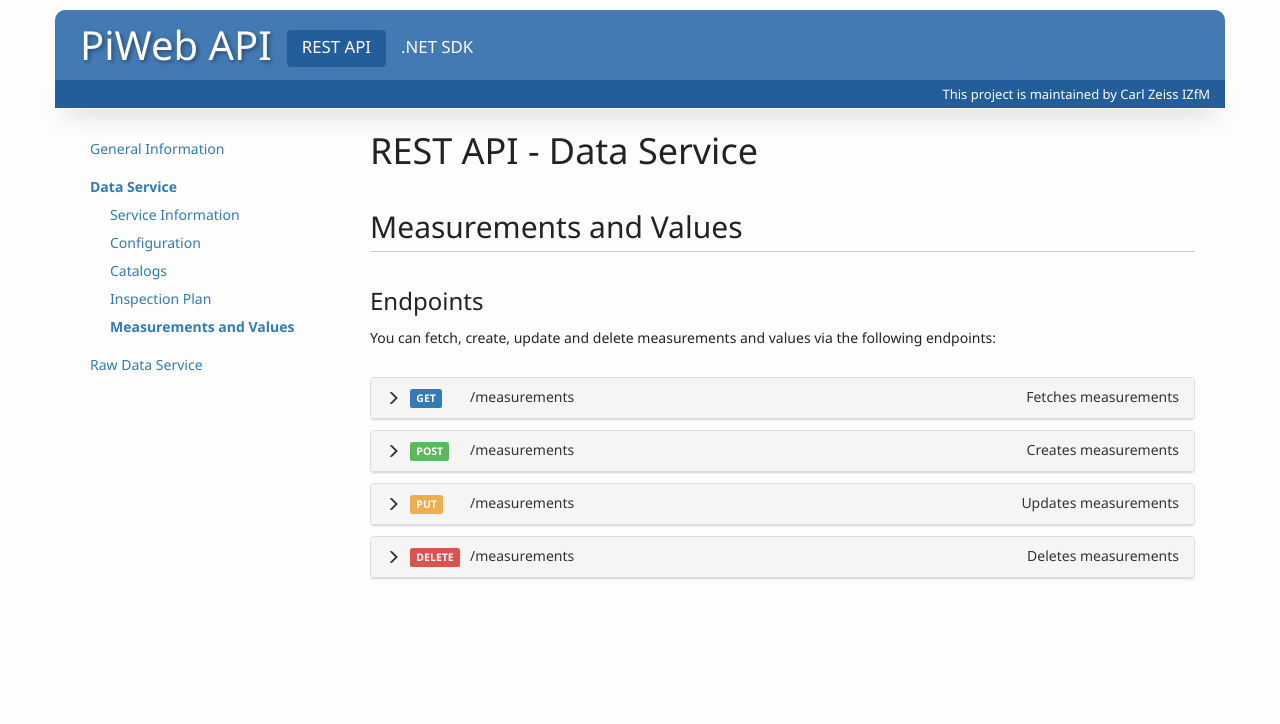
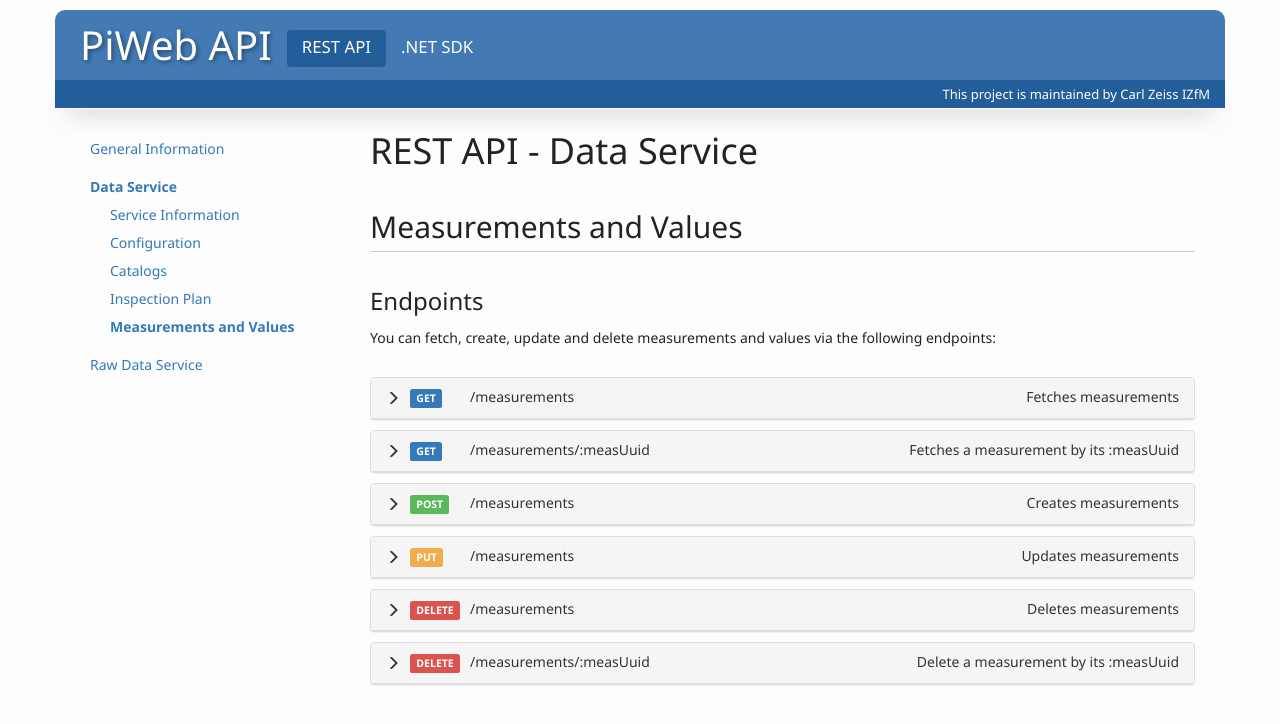
Before and after one commit to ZEISS-PiWeb/PiWeb-Api, a Jekyll site: the page built from _pages/0125-restapi-dataservice-measurements.md, in a window 1280 px wide. Shown: the top 724 px of the page. Built offline with Jekyll 4.4.1, drawn with Linux system fonts in a browser that asks for light colours.

Commit message:
Update 0125-restapi-dataservice-measurements.md

````diff
--- a/_pages/0125-restapi-dataservice-measurements.md
+++ b/_pages/0125-restapi-dataservice-measurements.md
@@ -20,13 +20,52 @@
 {% assign endpoint="/measurements" %}
 {% assign summary="Fetches measurements" %}
 {% capture description %}
-You can fetch all measurements or certain measurements if you restrict the query. Possible filter parameters are `deep`, `searchCondition`, `orderBy`, `limitResult` or `requestedMeasurementAttributes` by [```filter uri parameters```](#filters).
+You can fetch all measurements or certain measurements if you restrict the query. Possible [```filter uri parameters```](#filters) are `deep`, `searchCondition`, `orderBy`, `limitResult` or `requestedMeasurementAttributes`.
 {% endcapture %}
 {% assign exampleCaption="Fetch measurements newer than 01.01.2015 for the part with the guid e42c5327-6258-4c4c-b3e9-6d22c30938b2" %}
 
 {% capture jsonrequest %}
 {% highlight http %}
 GET /dataServiceRest/measurements?partUuids=(e42c5327-6258-4c4c-b3e9-6d22c30938b2)&searchCondition=4>[2015-01-01T00:00:00Z] HTTP/1.1
+{% endhighlight %}
+{% endcapture %}
+
+{% capture jsonresponse %}
+
+{% highlight json %}
+{
+  ...
+   "data":
+   [
+     {
+       "uuid": "5b59cac7-9ecd-403c-aa26-56dd25892421",
+       "partUuid": "e42c5327-6258-4c4c-b3e9-6d22c30938b2",
+       "lastModified": "2015-03-09T09:19:38.653Z",
+       "attributes":
+       {
+           "4": "2015-03-09T19:12:00Z",
+           "6": "3",
+           "7": "0"
+       }
+      },
+      ...
+}
+{% endhighlight %}
+{% endcapture %}
+
+{% include endpointTab.html %}
+
+{% assign linkId="measurementsGetOne" %}
+{% assign method="GET" %}
+{% assign endpoint="/measurements/:measUuid" %}
+{% assign summary="Fetches a measurement by its :measUuid" %}
+{% assign description="" %}
+
+{% assign exampleCaption="Fetch a measurement by its guid" %}
+
+{% capture jsonrequest %}
+{% highlight http %}
+GET /dataServiceRest/measurements/5b59cac7-9ecd-403c-aa26-56dd25892421 HTTP/1.1
 {% endhighlight %}
 {% endcapture %}
 
@@ -172,11 +211,10 @@
 * Delete measurements from parts by its uuids
 * Delete measurements by their uuids
 
-The delete condition may be further restricted by the filter parameter `searchCondition`.
+The delete condition may be further restricted by the [filter parameter](#filters) `searchCondition`.
+{% endcapture %}
 
 {% assign exampleCaption="Delete measurements newer than 01.01.2015 and older than 31.03.2015 from the part with the uuid e42c5327-6258-4c4c-b3e9-6d22c30938b2" %}
-{% assign comment="" %}
-{% endcapture %}
 
 {% capture jsonrequest %}
 {% highlight http %}
@@ -202,3 +240,37 @@
 {% endcapture %}
 
 {% include endpointTab.html %}
+
+
+{% assign linkId="measurementsDeleteOne" %}
+{% assign method="DELETE" %}
+{% assign endpoint="/measurements/:measUuid" %}
+{% assign summary="Delete a measurement by its :measUuid" %}
+{% assign description="" %}
+
+{% assign exampleCaption="Delete a measurement by its guid" %}
+
+{% capture jsonrequest %}
+{% highlight http %}
+POST /dataServiceRest/measurements/5b59cac7-9ecd-403c-aa26-56dd25892421 HTTP/1.1
+{% endhighlight %}
+{% endcapture %}
+
+{% capture jsonresponse %}
+{% highlight http %}
+HTTP/1.1 200 OK
+{% endhighlight %}
+
+{% highlight json %}
+{
+   "status":
+   {
+       "statusCode": 200,
+       "statusDescription": "OK"
+   },
+   "category": "Success"
+}
+{% endhighlight %}
+{% endcapture %}
+
+{% include endpointTab.html %}
````
